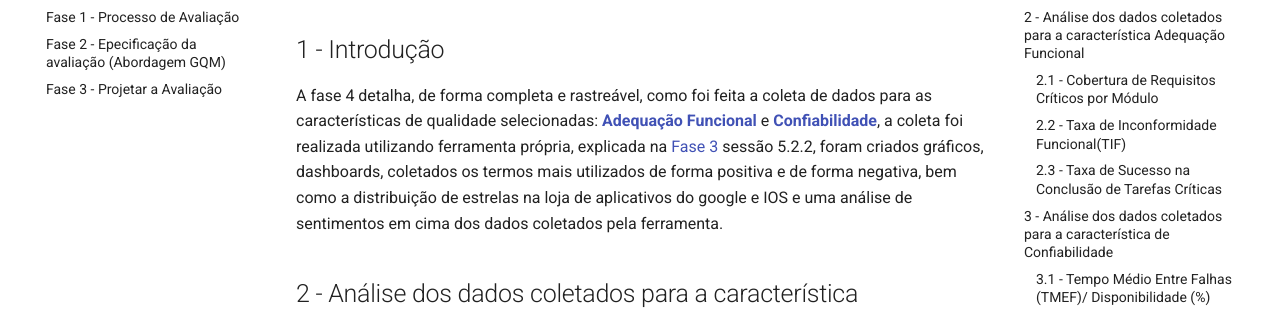
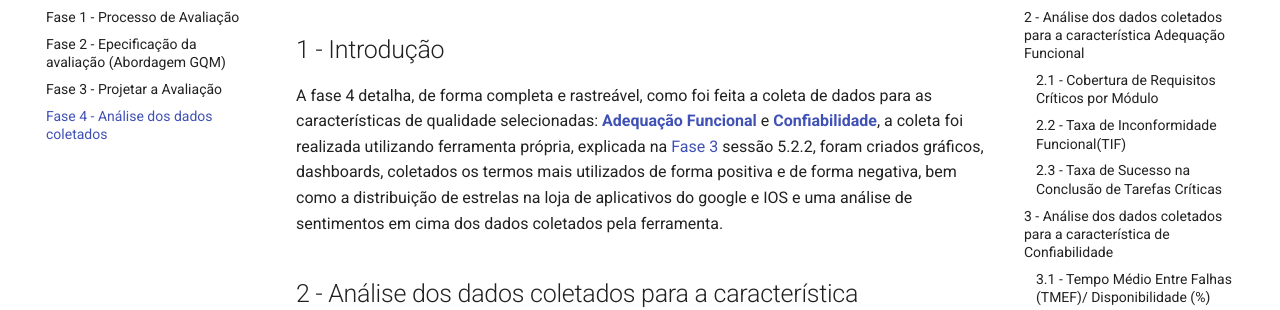
Before and after one commit to felixlaryssa/2025-2_T01_FRANS-BILAS, an MkDocs documentation site: the page built from docs/fase4.md, in a window 1280 px wide. Shown: the part 148-458 px from the top of the page. Built offline with MkDocs 1.6.1 and Material for MkDocs 9.7.7, drawn with Linux system fonts in a browser that asks for light colours; comment, search, counter and statistics services are not loaded.

Commit message:
Add Fase 4 section to mkdocs configuration

```diff
--- a/mkdocs.yml
+++ b/mkdocs.yml
@@ -37,6 +37,7 @@ nav:
   - Fase 1 - Processo de Avaliação: fase1.md
   - Fase 2 - Epecificação da avaliação (Abordagem GQM): fase2.md
   - Fase 3 - Projetar a Avaliação: fase3.md
+  - Fase 4 - Análise dos dados coletados: fase4.md
 
 markdown_extensions:
   - admonition
```
